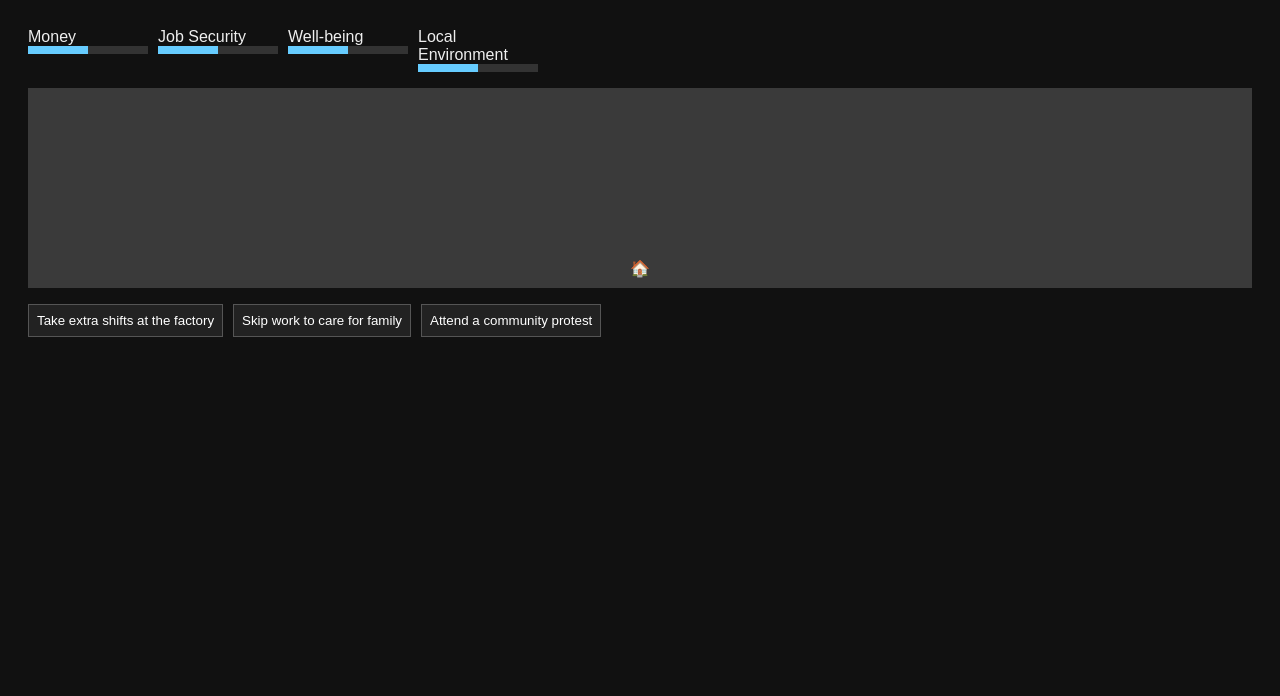
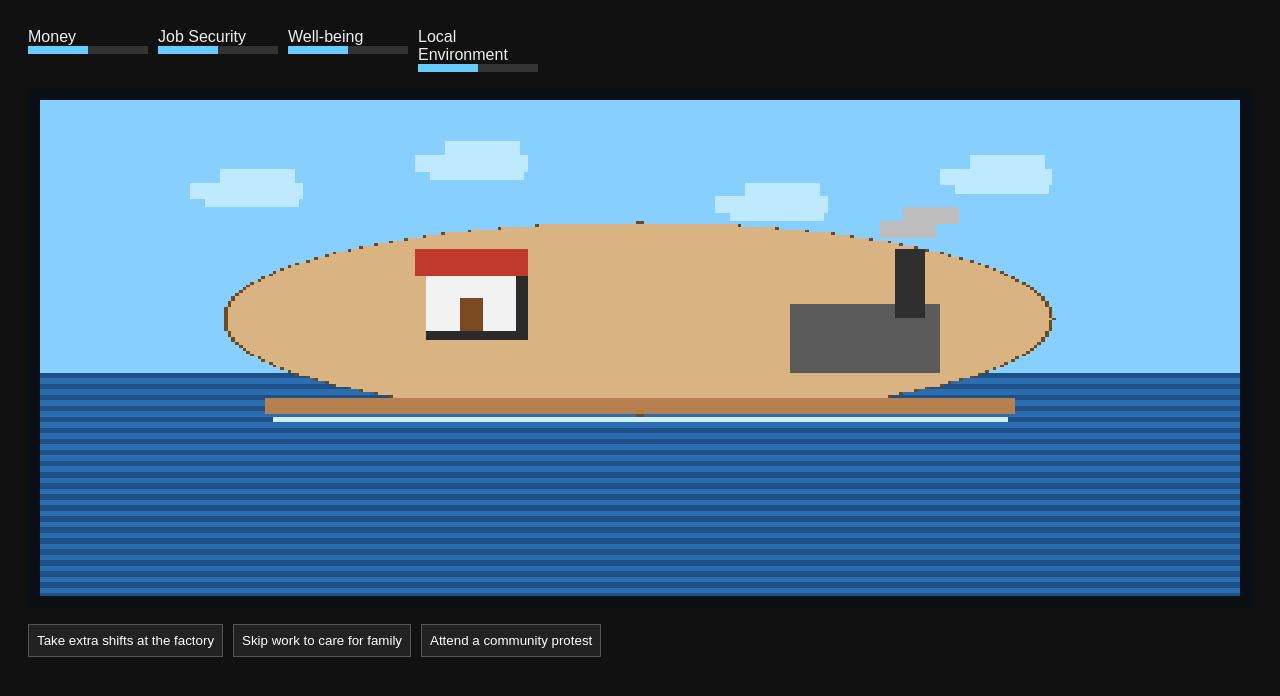
Before and after one commit to rachit182/imperfect-game, a React (Vite) app: page / in a window 1280 px wide. Shown: the top 696 px of the page. Built offline with nearby package versions, Linux system fonts and the light colour scheme.

Commit message:
Start pixel island redesign

```diff
--- /dev/null
+++ b/src/components/IslandScene.jsx
@@ -0,0 +1,161 @@
+import React, { useCallback } from "react";
+import PixelCanvas from "./PixelCanvas";
+
+const LOGICAL_W = 320;
+const LOGICAL_H = 180;
+
+function clamp01(x) {
+    return Math.max(0, Math.min(1, x));
+}
+
+export default function IslandScene({ waterLevel = 0 }) {
+    const draw = useCallback(
+        (ctx, w, h) => {
+            // ==========================
+            // SKY
+            // ==========================
+            ctx.fillStyle = "#87cfff";
+            ctx.fillRect(0, 0, w, h);
+
+            // Clouds
+            ctx.fillStyle = "#bfe9ff";
+            const clouds = [
+                [40, 30],
+                [100, 20],
+                [180, 35],
+                [240, 25],
+            ];
+
+            clouds.forEach(([x, y]) => {
+                ctx.fillRect(x, y, 30, 6);
+                ctx.fillRect(x + 8, y - 5, 20, 6);
+                ctx.fillRect(x + 4, y + 5, 25, 4);
+            });
+
+            // ==========================
+            // OCEAN
+            // ==========================
+            const oceanTop = Math.floor(h * 0.55);
+
+            ctx.fillStyle = "#2a6db0";
+            ctx.fillRect(0, oceanTop, w, h - oceanTop);
+
+            ctx.fillStyle = "#1e4f85";
+            for (let y = oceanTop; y < h; y += 4) {
+                ctx.fillRect(0, y, w, 2);
+            }
+
+            // ==========================
+            // BIG ISLAND (ellipse)
+            // ==========================
+            const islandCenterX = w / 2;
+            const islandCenterY = oceanTop - 20;
+
+            const radiusX = 110;  // width of island
+            const radiusY = 35;   // height of island
+
+            for (let y = -radiusY; y <= radiusY; y++) {
+                const widthFactor = Math.sqrt(1 - (y * y) / (radiusY * radiusY));
+                const halfWidth = radiusX * widthFactor;
+
+                const startX = Math.floor(islandCenterX - halfWidth);
+                const endX = Math.floor(islandCenterX + halfWidth);
+
+                // Outline
+                ctx.fillStyle = "#6f4a1f";
+                ctx.fillRect(startX - 1, islandCenterY + y, endX - startX + 2, 1);
+
+                // Fill
+                ctx.fillStyle = "#d9b382";
+                ctx.fillRect(startX, islandCenterY + y, endX - startX, 1);
+            }
+
+            // Bottom cliff shading
+            ctx.fillStyle = "#b57f4f";
+            ctx.fillRect(
+                islandCenterX - radiusX + 10,
+                islandCenterY + radiusY - 6,
+                radiusX * 2 - 20,
+                6
+            );
+
+            // Shore foam
+            ctx.fillStyle = "#cfefff";
+            ctx.fillRect(
+                islandCenterX - radiusX + 12,
+                islandCenterY + radiusY + 1,
+                radiusX * 2 - 24,
+                2
+            );
+
+            // ==========================
+            // HOUSE (left side)
+            // ==========================
+            const houseX = islandCenterX - 60;
+            const houseY = islandCenterY - 25;
+
+            // Roof
+            ctx.fillStyle = "#c0392b";
+            ctx.fillRect(houseX, houseY, 30, 10);
+
+            // Walls
+            ctx.fillStyle = "#f2f2f2";
+            ctx.fillRect(houseX + 3, houseY + 10, 24, 20);
+
+            // Door
+            ctx.fillStyle = "#7a4b20";
+            ctx.fillRect(houseX + 12, houseY + 18, 6, 12);
+
+            // House outline
+            ctx.fillStyle = "#2b2b2b";
+            ctx.fillRect(houseX + 27, houseY + 10, 3, 20);
+            ctx.fillRect(houseX + 3, houseY + 30, 27, 3);
+
+            // ==========================
+            // FACTORY (right side)
+            // ==========================
+            const fx = islandCenterX + 40;
+            const fy = islandCenterY - 20;
+
+            ctx.fillStyle = "#5a5a5a";
+            ctx.fillRect(fx, fy + 15, 40, 25);
+
+            ctx.fillStyle = "#2f2f2f";
+            ctx.fillRect(fx + 28, fy - 5, 8, 25); // chimney
+
+            // Smoke
+            ctx.fillStyle = "#bdbdbd";
+            ctx.fillRect(fx + 24, fy - 15, 15, 6);
+            ctx.fillRect(fx + 30, fy - 20, 15, 6);
+
+            // ==========================
+            // RISING WATER OVERLAY
+            // ==========================
+            const level = clamp01(waterLevel);
+            const maxRise = 50;
+            const rise = Math.floor(level * maxRise);
+
+            if (rise > 0) {
+                ctx.fillStyle = "#2a6db0";
+                ctx.fillRect(0, h - rise, w, rise);
+
+                ctx.fillStyle = "#1e4f85";
+                for (let y = h - rise; y < h; y += 4) {
+                    ctx.fillRect(0, y, w, 2);
+                }
+            }
+        },
+        [waterLevel]
+    );
+
+    return (
+        <div className="pixelStage">
+            <PixelCanvas
+                width={LOGICAL_W}
+                height={LOGICAL_H}
+                draw={draw}
+                className="pixelCanvas"
+            />
+        </div>
+    );
+}
--- a/src/components/IslandView.jsx
+++ b/src/components/IslandView.jsx
@@ -1,15 +1,60 @@
+// import React, { useEffect, useRef } from "react";
+
+// /**
+//  * PixelCanvas
+//  * - draw(ctx, w, h) draws into a logical pixel grid (w x h)
+//  * - canvas is then scaled via CSS to fit its container, with crisp pixels
+//  */
+// export default function PixelCanvas({ width, height, draw, className }) {
+//   const canvasRef = useRef(null);
+
+//   useEffect(() => {
+//     const canvas = canvasRef.current;
+//     if (!canvas) return;
+
+//     // Logical resolution
+//     canvas.width = width;
+//     canvas.height = height;
+
+//     const ctx = canvas.getContext("2d", { alpha: true });
+//     if (!ctx) return;
+
+//     // No anti-aliasing
+//     ctx.imageSmoothingEnabled = false;
+
+//     // Clear + draw
+//     ctx.clearRect(0, 0, width, height);
+//     draw(ctx, width, height);
+//   }, [width, height, draw]);
+
+//   return (
+//     <canvas
+//       ref={canvasRef}
+//       className={className}
+//       style={{
+//         width: "100%",
+//         height: "100%",
+//         imageRendering: "pixelated",
+//         display: "block",
+//       }}
+//     />
+//   );
+// }
+
+
+
+import React from "react";
+import IslandScene from "./IslandScene";
 import { useGame } from "../GameContext";
 
 export default function IslandView() {
   const { state } = useGame();
 
-  return (
-    <div className="island">
-      <div
-        className="water"
-        style={{ height: `${state.seaLevel * 100}%` }}
-      />
-      <div className="house">🏠</div>
-    </div>
-  );
+  // Adjust this key if yours is named differently
+  const localEnv = state.localEnvironment ?? 100; // expected 0..100
+
+  // Map 0..100 -> 0..1
+  const waterLevel = Math.max(0, Math.min(1, (100 - localEnv) / 100));
+
+  return <IslandScene waterLevel={waterLevel} />;
 }
--- /dev/null
+++ b/src/components/PixelCanvas.jsx
@@ -0,0 +1,43 @@
+import React, { useEffect, useRef } from "react";
+
+/**
+ * PixelCanvas
+ * Renders at a logical resolution (width x height) and scales crisply to fit parent.
+ */
+export default function PixelCanvas({ width, height, draw, className }) {
+    const ref = useRef(null);
+
+    useEffect(() => {
+        const canvas = ref.current;
+        if (!canvas) return;
+
+        if (typeof draw !== "function") {
+            console.error("PixelCanvas: draw prop must be a function. Got:", draw);
+            return;
+        }
+
+        canvas.width = width;
+        canvas.height = height;
+
+        const ctx = canvas.getContext("2d", { alpha: true });
+        if (!ctx) return;
+
+        ctx.imageSmoothingEnabled = false;
+        ctx.clearRect(0, 0, width, height);
+
+        draw(ctx, width, height);
+    }, [width, height, draw]);
+
+    return (
+        <canvas
+            ref={ref}
+            className={className}
+            style={{
+                width: "100%",
+                height: "100%",
+                display: "block",
+                imageRendering: "pixelated",
+            }}
+        />
+    );
+}
--- a/src/styles.css
+++ b/src/styles.css
@@ -10,7 +10,8 @@ body {
   padding: 20px;
 }
 
-.dashboard, .decisions {
+.dashboard,
+.decisions {
   display: flex;
   gap: 10px;
 }
@@ -66,3 +67,22 @@ button {
   margin-top: 20px;
   font-style: italic;
 }
+
+.pixelStage {
+  width: 100%;
+  height: 65vh;
+  max-height: 700px;
+  display: flex;
+  align-items: center;
+  justify-content: center;
+  background: #0b0f14;
+  /* subtle dark frame */
+  padding: 12px;
+  box-sizing: border-box;
+}
+
+.pixelCanvas {
+  width: 100%;
+  height: 100%;
+  image-rendering: pixelated;
+}
```
Also changed, not shown: src/components/PixelArt.jsx (added, +22 -0 lines), 1 other file (tests, documents, lock files or other folders).
